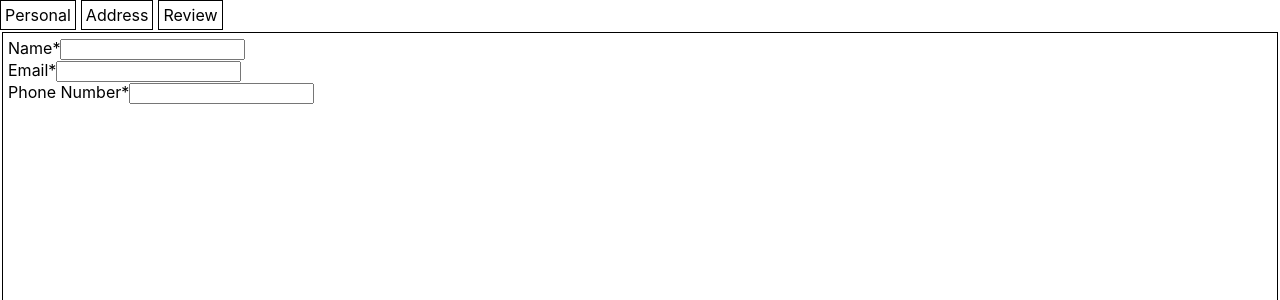
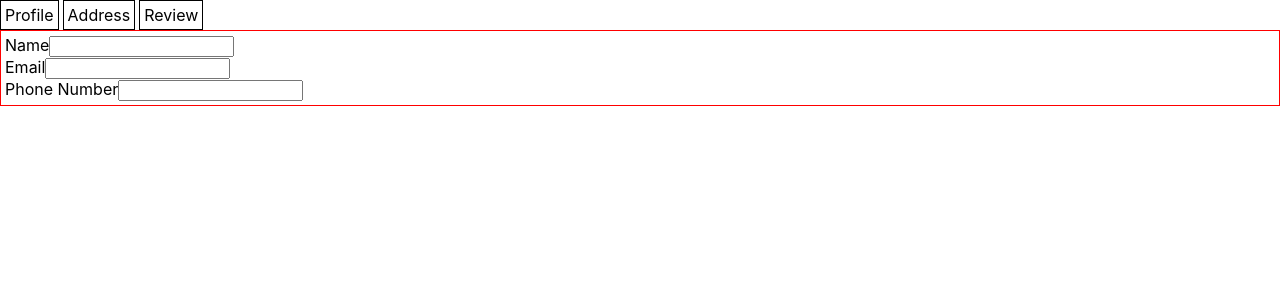
Before and after one commit to Ssharma0355/complete-frontend-interview, a React (Create React App) app in the folder Machine-Coding/machine-coding/: page / in a window 1280 px wide. Shown: the top 300 px of the page. Built offline with nearby package versions, Linux system fonts and the light colour scheme.

Commit message:
1st phase tab form is done

```diff
--- a/Machine-Coding/machine-coding/src/Problems/Tab-Form/Address.jsx
+++ b/Machine-Coding/machine-coding/src/Problems/Tab-Form/Address.jsx
@@ -1,9 +1,25 @@
 import React from 'react'
 
-function Address() {
+function Address({data , setData}) {
+    const {address, pincode} = data;
+
+    const handleChange =(e)=>{
+        const {id, value} = e.target
+        setData(prev =>({
+            ...prev,
+            [id]:value
+        }))
+
+    }
   return (
     <div>
-      Address
+        <label >Address</label>
+        <input type="text" id="address" value={address} onChange={handleChange} />
+        <br />
+        <label >Pin Code</label>
+        <input type="text" id="pincode" value={pincode} onChange={handleChange} />
+        <br />
+
     </div>
   )
 }
--- a/Machine-Coding/machine-coding/src/Problems/Tab-Form/FormTab.jsx
+++ b/Machine-Coding/machine-coding/src/Problems/Tab-Form/FormTab.jsx
@@ -1,34 +1,25 @@
-import React, { useState } from 'react'
-import Personal from './Personal'
+import React, { createContext, useState, Provider } from 'react'
+import Personal from "./Personal"
 import Address from './Address'
 import Review from './Review'
 
 function FormTab() {
-    const [activeTab, setActiveTab] = useState(0);
-    const [error, setError] = useState({})
+    const [currentTab, setCurrentTab] = useState(0);
     const [data, setData] = useState({
         name:"",
         email:"",
-        ph:"",
+        phone:"",
         address:"",
-        city:"",
-        pincode:""
+        pincode:"",
+        agree:false
     })
-    const tabConfig =[
+    console.log(typeof(data))
+    console.table(data)
+
+    const TabConfig = [
         {
-            name:"Personal",
-            component: Personal,
-            // validate:()=>{
-            //     const err ={}
-            //     if(!data.name || data.name.length < 2){
-            //         err("Name Invalid")
-            //     }
-            //     if(!data.email.includes("@") || !data.email.length < 0){
-            //         err("Email is Ivalid")
-            //     }
-            //     setError(err)
-            //     return false
-            //    }
+            name:"Profile",
+            component: Personal
         },
         {
             name:"Address",
@@ -37,38 +28,22 @@ function FormTab() {
         {
             name:"Review",
             component: Review
-        },
-]
-const CurrentTab = tabConfig[activeTab].component;
-const nextPage=()=>{
-    setActiveTab(prev => prev+1)
-}
-const prevPage=()=>{
-    setActiveTab(prev=>prev-1)
-}
+        }
+    ]
 
-const handleActiveTab =(id)=>{
-    setActiveTab(id)
-}
-
+    const CurrentComponent = TabConfig[currentTab].component;
+    const changeTab=(id)=>{
+        setCurrentTab(id)
+    }
   return (
     <div>
-    <div style={{display:'flex',gap:"5px"}}>
-        {tabConfig.map((t,index)=>
-        <div onClick={()=>handleActiveTab(index)} style={{display:"flex", padding:"4px",border:"1px solid black", cursor:"pointer"}} key={index}>
-            {t.name}
+        <div style={{display:"flex", gap:"4px"}}>{TabConfig.map((title,index) =>
+        <div onClick={()=>changeTab(index)} style={{display:"flex", padding:"4px", border:"1px solid black", cursor:"pointer"}} key={index}>{title.name}</div>
+        )}
         </div>
-        )}
-    </div>
-    <div style={{display:"flex", height:"300px", padding:"5px", border:"1px solid black", margin:"2px"}}>
-        <CurrentTab setData={setData} data={data}  />
-    </div>
-    <div>
-        {activeTab == 1 &&<button onClick={nextPage}>Next</button> }
-
-        {activeTab< tabConfig.length-1 && activeTab>1 &&<button onClick={prevPage}>Previous</button> }
-
-    </div>
+        <div style={{display:"flex", padding:"4px", border:"1px solid red"}}>
+            <CurrentComponent data={data} setData={setData} />
+        </div>
     </div>
   )
 }
--- a/Machine-Coding/machine-coding/src/Problems/Tab-Form/Personal.jsx
+++ b/Machine-Coding/machine-coding/src/Problems/Tab-Form/Personal.jsx
@@ -1,22 +1,26 @@
 import React from 'react'
 
-function Personal({setData, data, error}) {
-    const {name, email, ph} = data;
-    const handleChange =(e,name)=>{
-        setData(prevState => [{...prevState,[name]:e.target}])
+function Personal({data, setData}) {
+  const {name, email, phone} = data;
 
-    }
+  const handleChange=(e)=>{
+  const {id, value} = e.target
+  setData(prev =>({
+    ...prev,
+    [id]:value
+  }))
+
+  }
   return (
     <div>
-      <label>Name*</label>
-      <input type='text' name={name} value={name} onChange={(e)=> handleChange(e,name)} />
+      <label >Name</label>
+      <input type="text" id='name' value={name} onChange={handleChange} />
       <br />
-      {error && <p style={{color:"red"}}>{error}</p>}
-      <label>Email*</label>
-      <input type='text' name={email} value={email} onChange={(e)=> handleChange(e,name)} />
+      <label >Email</label>
+      <input type="text" id='email' value={email} onChange={handleChange} />
       <br />
-      <label>Phone Number*</label>
-      <input type='number' name={ph} value={ph} onChange={(e)=> handleChange(e,name)} />
+      <label >Phone Number</label>
+      <input type="text" id='phone' value={phone} onChange={handleChange} />
       <br />
     </div>
   )
--- a/Machine-Coding/machine-coding/src/Problems/Tab-Form/Review.jsx
+++ b/Machine-Coding/machine-coding/src/Problems/Tab-Form/Review.jsx
@@ -1,9 +1,19 @@
-import React from 'react'
 
-function Review() {
+function Review({data, setData}) {
+    const {agree} = data
+
+    const check = () => {
+        setData(prev => ({
+            ...prev,
+            agree: !prev.agree
+        }))
+    }
+    console.log(data)
   return (
     <div>
-        Review
+       <h1>Name: {data.name}</h1>
+      <p>Lorem ipsum dolor sit amet consectetur adipisicing elit. Nihil eligendi nemo perspiciatis quis excepturi accusamus eos tempore, vero re.</p>
+      <button onClick={check}>Do you agree?{data.agree ? "Yes" : "No"}</button>
 
     </div>
   )
```
